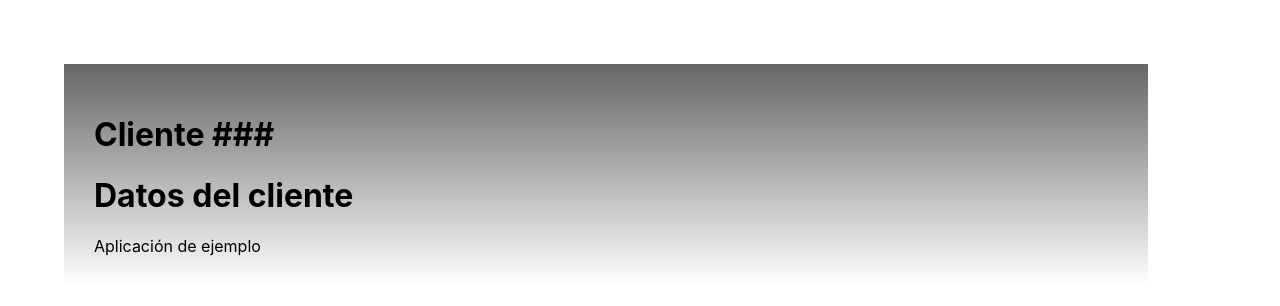
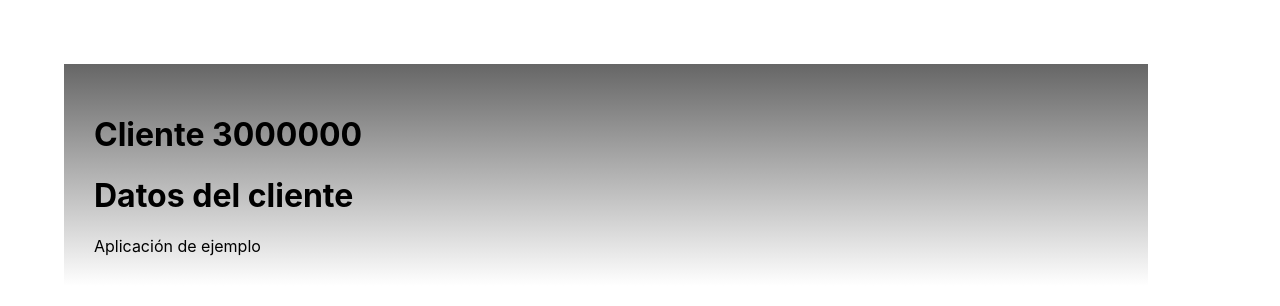
Before and after one commit to Jonatandb/CursoUdemyReactJSReduxES6, a React (Create React App) app in the folder customers-app/: page /customers/3000000 in a window 1280 px wide. Shown: the top 306 px of the page. Built offline with nearby package versions, Linux system fonts and the light colour scheme.

Commit message:
181. Utilización de Route.render y paso de parámetros
https://www.udemy.com/course/react-js-redux-es6-completo-de-0-a-experto-espanol/learn/lecture/8955938#overview

```diff
--- a/customers-app/src/App.js
+++ b/customers-app/src/App.js
@@ -15,7 +15,12 @@ function App() {
         <Route exact path="/customers" component={CustomersContainer} />
         <Switch>
           <Route path="/customers/new" component={CustomerNewContainer} />
-          <Route path="/customers/:dni" component={CustomerContainer} />
+          <Route
+            path="/customers/:dni"
+            render={(props) => (
+              <CustomerContainer dni={props.match.params.dni} />
+            )}
+          />
         </Switch>
       </>
     </Router>
--- a/customers-app/src/containers/CustomerContainer.js
+++ b/customers-app/src/containers/CustomerContainer.js
@@ -7,12 +7,17 @@ class CustomerContainer extends Component {
   render() {
     return (
       <div>
-        <AppFrame title="Cliente ###" body={<h1>Datos del cliente</h1>} />
+        <AppFrame
+          title={`Cliente ${this.props.dni}`}
+          body={<h1>Datos del cliente</h1>}
+        />
       </div>
     );
   }
 }
 
-CustomerContainer.propTypes = {};
+CustomerContainer.propTypes = {
+  dni: PropTypes.string.isRequired,
+};
 
 export default connect(null, null)(CustomerContainer);
```
Also changed, not shown: 1 other file (tests, documents, lock files or other folders).
